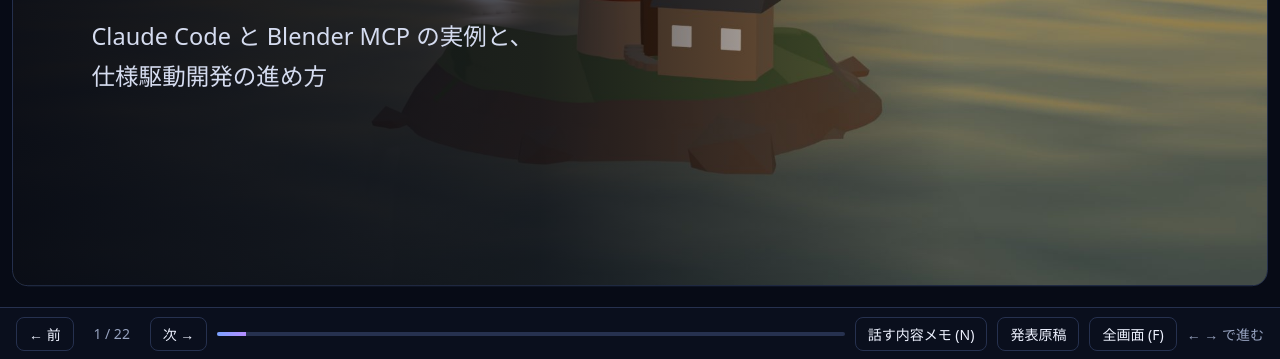
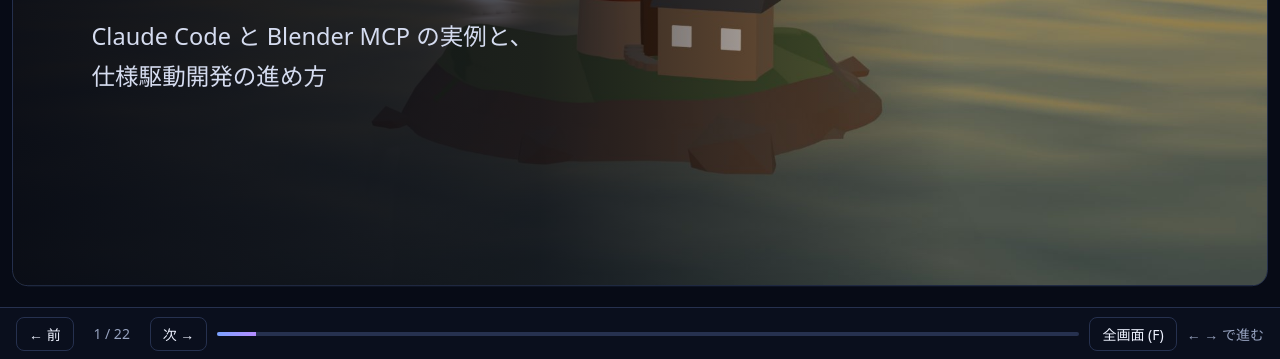
Before and after one commit to rrr-cloud/ai-modeling-study, a plain HTML site: page index.html in a window 1280 px wide. Shown: the part 441-800 px from the top of the page. Drawn offline with Linux system fonts and the light colour scheme.

Commit message:
fix: 資料の画面から「話す内容メモ」と「発表原稿」のボタン・Nキーを外す
Co-Authored-By: Claude Fable 5.2 <noreply@anthropic.com>

```diff
--- a/index.html
+++ b/index.html
@@ -578,8 +578,6 @@
   <span id="pageNo">1 / 22</span>
   <button id="next" aria-label="次へ">次 →</button>
   <div id="progress"><i></i></div>
-  <button id="notesBtn">話す内容メモ (N)</button>
-  <a href="script.html" target="_blank" rel="noopener">発表原稿</a>
   <button id="fsBtn">全画面 (F)</button>
   <span class="hint">← → で進む</span>
 </div>
@@ -696,7 +694,6 @@
 
   document.getElementById('prev').onclick = prev;
   document.getElementById('next').onclick = next;
-  document.getElementById('notesBtn').onclick = toggleNotes;
   document.getElementById('fsBtn').onclick = toggleFs;
   Array.prototype.forEach.call(document.querySelectorAll('.replay'), function (b) {
     b.onclick = function (e) { e.stopPropagation(); var v = b.parentNode.querySelector('video'); v.currentTime = 0; v.play(); };
@@ -708,7 +705,6 @@
     else if (k === 'ArrowLeft' || k === 'PageUp' || k === 'Backspace') { e.preventDefault(); prev(); }
     else if (k === 'Home') show(0, false);
     else if (k === 'End') show(slides.length - 1, true);
-    else if (k === 'n' || k === 'N') toggleNotes();
     else if (k === 'f' || k === 'F') toggleFs();
   });
 
@@ -730,7 +726,6 @@
   show(isNaN(start) ? 0 : start - 1, atEnd);
   var m = /[?&]step=(\d+)/.exec(location.search);
   if (m) { step = Math.min(+m[1], frags(cur).length); applySteps(); }
-  if (/[?&]notes/.test(location.search)) toggleNotes();
 })();
 </script>
 </body>
```
Also changed, not shown: 1 other file.
